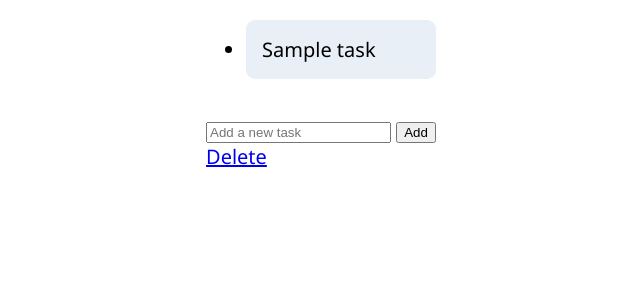
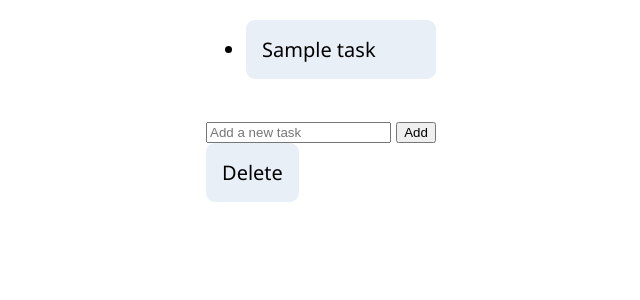
Before and after one commit to Andrej2003/todo, a Flask app: template templates/index.html in a window 1280 px wide. Shown: the part 117-417 px from the top of the page, without its empty margins (319-959 px from the left). Run offline with Flask 3, Linux system fonts and the light colour scheme; the template is opened without the code that fills it: most values are stand-ins (such as "Sample title", 1, 10 or a date in 2020).

Commit message:
add class delete

```diff
--- a/templates/index.html
+++ b/templates/index.html
@@ -26,7 +26,7 @@
           <button type="submit">Add</button>
         </form>
         {% for i in range(tasks | length) %}
-        <a href="{{ url_for('delete_task', task_id=i) }}">Delete</a>
+        <a href="{{ url_for('delete_task', task_id=i) }}" class="delete">Delete</a>
         {% endfor %}
       </div>
     </main>
```
